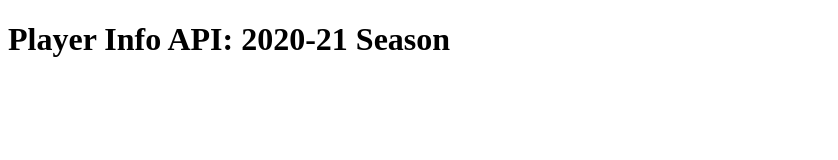
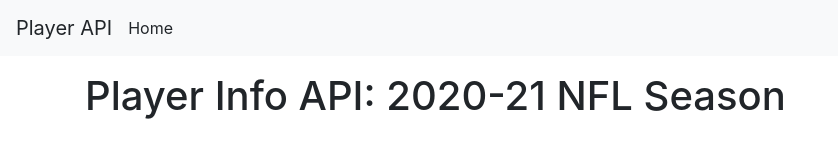
Before and after one commit to newline-sandbox/typescript-api-node, a website: page index.html in a window 1280 px wide. Shown: the whole page, without its empty margins (0-838 px from the left). Drawn offline with nearby package versions, Linux system fonts and the light colour scheme.

Commit message:
add Bootstrap styles

```diff
--- a/app.ts
+++ b/app.ts
@@ -22,5 +22,11 @@
   res.status(200).json(player)
 })
 
+// Get all players
+app.get('/players', (req, res) => {
+  const players = PLAYERS
+  res.status(200).json(players)
+})
+
 // Set server to listen on defined port
 app.listen(port, () => console.log(`Server running on localhost:${port}`))
--- a/index.html
+++ b/index.html
@@ -2,10 +2,21 @@
 <html lang="en">
 <head>
   <meta charset="UTF-8">
-  <meta name="viewport" content="width=device-width, initial-scale=1.0">
+  <meta name="viewport" content="width=device-width, initial-scale=1, shrink-to-fit=no">
+  <link rel="stylesheet" href="https://stackpath.bootstrapcdn.com/bootstrap/4.3.1/css/bootstrap.min.css" crossorigin="anonymous">
   <title>NFL Players API</title>
 </head>
 <body>
-  <h1>Player Info API: 2020-21 Season</h1>
+  <nav class="navbar navbar-dark bg-light justify-content-between">
+    <a class="navbar-brand">Player API</a>
+    <ul class="navbar-nav mr-auto">
+        <li class="nav-item>
+            <a class="nav-link" href="/">Home</a>
+        </li>
+    </ul>
+  </nav>
+  <div class="container mt-3">
+    <h1>Player Info API: 2020-21 NFL Season</h1>
+  </div>
 </body>
 </html>
```
